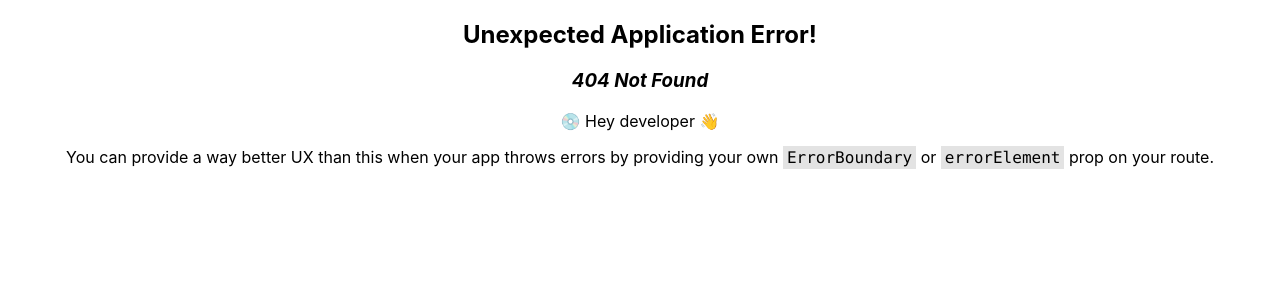
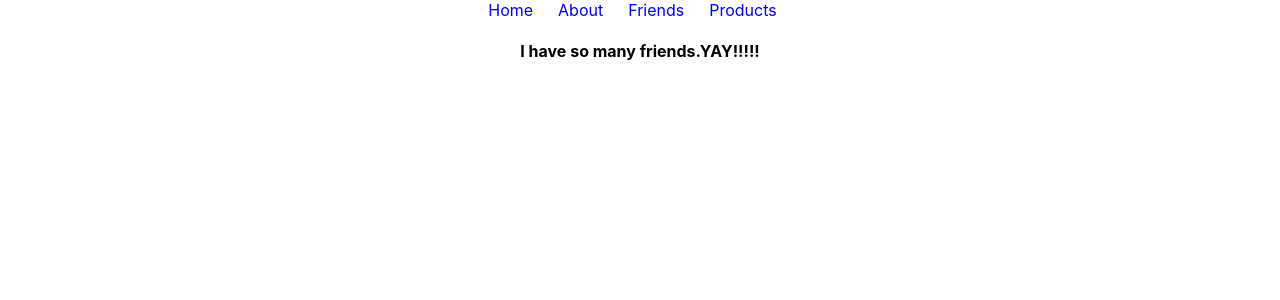
Before and after one commit to Sajjatul21/Milestone-9_React-Router-And-States, a React (Create React App) app in the folder 52 Simple React Router Examples/explore-routes/: page /friends in a window 1280 px wide. Before the commit this address had no page. Shown: the top 300 px of the page. Built offline with nearby package versions, Linux system fonts and the light colour scheme.

Commit message:
create friends component and add main children.
আমরা about কে products কে children হিসাবে রাখি নাই তাই আমাদের তার মধ্যে header import করা লাগছিল

```diff
--- a/52 Simple React Router Examples/explore-routes/src/App.js
+++ b/52 Simple React Router Examples/explore-routes/src/App.js
@@ -5,6 +5,7 @@ import Home from './components/Home/Home';
 import About from './components/About/About';
 import Products from './components/Products/Products';
 import Main from './layout/Main';
+import Friends from './components/Friends/Friends';
 
 function App() {
   const router = createBrowserRouter([
@@ -13,10 +14,11 @@ function App() {
         { path: '/', element: <Home></Home> },
         { path: '/home', element: <Home></Home> },
         { path: '/about', element: <About></About> },
+        { path: 'friends', element: <Friends></Friends> },
+        { path: 'products', element: <Products></Products> }
       ]
     },
 
-    { path: 'products', element: <Products></Products> }
   ]);
   return (
     <div className="App">
--- /dev/null
+++ b/52 Simple React Router Examples/explore-routes/src/components/Friends/Friends.js
@@ -0,0 +1,11 @@
+import React from 'react';
+
+const Friends = () => {
+    return (
+        <div>
+            <h4>I have so many friends.YAY!!!!!</h4>
+        </div>
+    );
+};
+
+export default Friends;
--- a/52 Simple React Router Examples/explore-routes/src/components/Header/Header.js
+++ b/52 Simple React Router Examples/explore-routes/src/components/Header/Header.js
@@ -7,6 +7,7 @@ const Header = () => {
         <div className='header'>
             <Link to='/home'>Home</Link>
             <Link to='/about'>About</Link>
+            <Link to='/friends'>Friends</Link>
             <Link to='/products'>Products</Link>
         </div>
     );
--- a/52 Simple React Router Examples/explore-routes/src/components/Products/Products.js
+++ b/52 Simple React Router Examples/explore-routes/src/components/Products/Products.js
@@ -1,10 +1,8 @@
 import React from 'react';
-import Header from '../Header/Header';
 
 const Products = () => {
     return (
         <div>
-            <Header></Header>
             <h3>Thi is Products page</h3>
         </div>
     );
```
